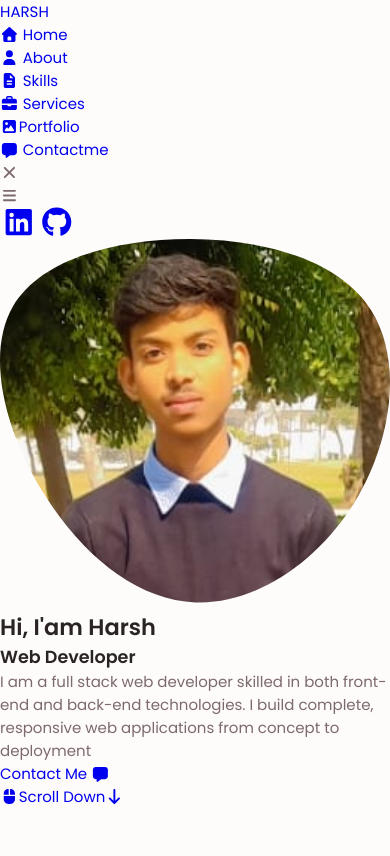
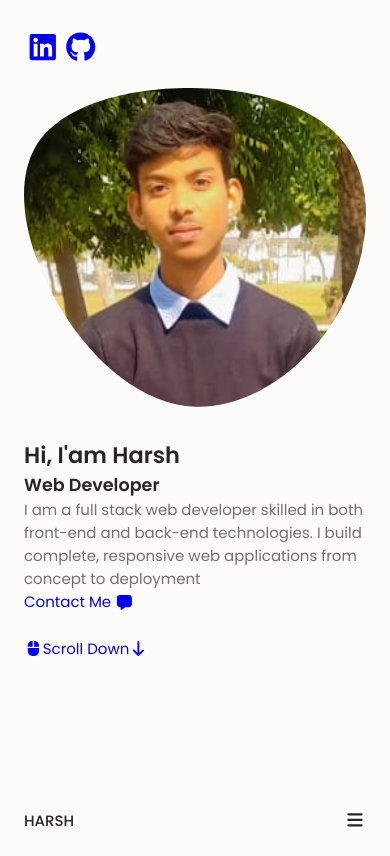
Before and after one commit to Harsh-Builds/My-Portfolio, a React (Create React App) app in the folder client/: page / in a window 390 px wide. Built offline with nearby package versions, Linux system fonts and the light colour scheme.

Commit message:
apply logic on nav toggle and cross icon to show and hide menu also my some more property of css

```diff
--- a/client/src/components/header.js
+++ b/client/src/components/header.js
@@ -8,15 +8,20 @@ import { faImage } from "@fortawesome/free-solid-svg-icons";
 import { faMessage } from "@fortawesome/free-solid-svg-icons";
 import { faXmark } from "@fortawesome/free-solid-svg-icons";
 import { faBars } from "@fortawesome/free-solid-svg-icons";
+import { useState } from "react";
 
 export default function Header() {
+
+    const [isOpen, setIsOpen] = useState(false);
+
   return (
+
    <header className="header" id="header">
   <nav className="nav container">
     <a href="#" className="nav_logo">
       HARSH
     </a>
-    <div className="nav_menu" id="nav-menu">
+    <div className={`nav_menu ${isOpen ? "show-menu" : ""}`} id="nav-menu" >
       <ul className="nav_list grid">
         <li className="nav_item">
           <a href="#home" className="nav_link">
@@ -49,11 +54,11 @@ export default function Header() {
           </a>
         </li>
       </ul>
-    <FontAwesomeIcon icon={faXmark} id="nav-close" />
+    <FontAwesomeIcon icon={faXmark} className=' nav_close' id="nav-close" onClick={() => setIsOpen(false)} />
 
     </div>
     <div className="nav_btns">
-      <div className="nav_toggle" id="nav-toggle">
+      <div className="nav_toggle" id="nav-toggle" onClick={() => setIsOpen(true)}>
         <FontAwesomeIcon icon={faBars} />
 
       </div>
--- a/client/src/portfolio.css
+++ b/client/src/portfolio.css
@@ -105,3 +105,123 @@ img {
   max-width: 100%;
   height: auto;
 }
+
+/*==================== REUSABLE CSS CLASSES ====================*/
+ .section {
+  padding: 2rem 0 4rem;
+}
+
+.section_title {
+  font-size: var(--h1-font-size);
+  color: var(--title-color);
+}
+
+.section_subtitle {
+  display: block;
+  font-size: var(--small-font-size);
+  margin-bottom: var(--mb-3);
+}
+
+.section_title,
+.section_subtitle {
+  text-align: center;
+}
+
+/*==================== LAYOUT ====================*/
+ .container {
+  max-width: 768px;
+  margin-left: var(--mb-1-5);
+  margin-right: var(--mb-1-5);
+}
+
+.grid {
+  display: grid;
+  gap: 1.5rem;
+}
+
+.header {
+  width: 100%;
+  position: fixed;
+  bottom: 0;
+  left: 0;
+  z-index: var(--z-fixed);
+  background-color: var(--body-color);
+}
+
+/*==================== NAV ====================*/
+ .nav{
+  max-width: 968px;
+  height: var(--header-height);
+  display: flex;
+  justify-content: space-between;
+  align-items: center;
+}
+
+.nav_logo,
+.nav_toggle{
+  color: var(--title-color);
+  font-weight: var(--font-medium);
+}
+
+.nav_logo:hover{
+  color: var(--first-color);
+}
+.nav_toggle{
+  font-size: 1.1rem;
+  cursor: pointer;
+}
+.nav_toggle:hover{
+  color: var(--first-color);
+}
+
+@media screen and (max-width: 767px) {
+        .nav_menu{
+          position: fixed;
+          left: 0;
+          bottom: -100%;
+          width: 100%;
+          background-color: var(--body-color);
+          padding: 2rem 1.5rem 4rem;
+          box-shadow: 0 -1px 4px rgba(0  0, 0, .15);
+          border-radius: 1.5rem 1.5rem 0 0;
+          transition: .3s;
+        }
+
+}
+
+.nav_list{
+  grid-template-columns: repeat(3, 1fr);
+  gap: 2rem;
+}
+
+.nav_link{
+  display: flex;
+  flex-direction: column;
+  align-items: center;
+  font-size: var(--small-font-size);
+  color: var(--title-color);
+  font-weight: var(--font-medium);
+}
+.nav_link:hover{
+  color: var(--first-color);
+}
+.nav_icon{
+  font-size: 1.2rem;
+}
+
+.nav_close{
+  position: absolute;
+  right: 1.3rem;
+  bottom: .5rem;
+  font-size: 1.5rem;
+  cursor: pointer;
+  color: var(--first-color);
+}
+.nav_close:hover{
+  color: var(--first-color-alt);
+}
+
+/* show menu */
+ .show-menu{
+  bottom: 0;
+}
```
